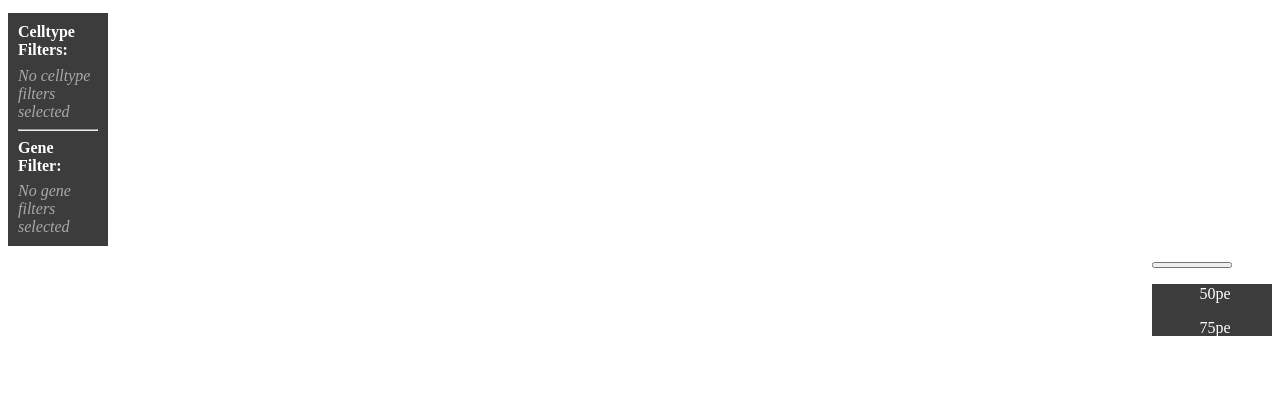
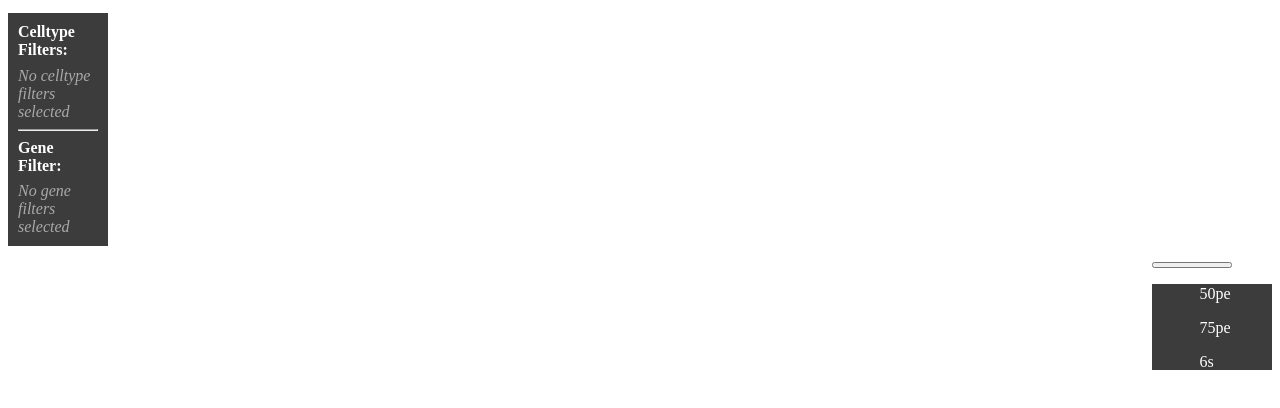
Before and after one commit to kresnajenie/sc-schier-merfisheyes, a website built with Vite: page src/ui/Navbar/navbar.html in a window 1280 px wide. Shown: the part 68-476 px from the top of the page. Built offline with nearby package versions, Linux system fonts and the light colour scheme.

Commit message:
Readd 6s

```diff
--- a/src/ui/Navbar/navbar.html
+++ b/src/ui/Navbar/navbar.html
@@ -28,7 +28,7 @@
             <ul class="dropdown-menu">
                 <p><a class="dropdown-item">50pe</a></p>
                 <p><a class="dropdown-item">75pe</a></p=>
-                <!-- <p><a class="dropdown-item">6s</a></p> -->
+                <p><a class="dropdown-item">6s</a></p>
             </ul>
         </div>
     </div>
```
